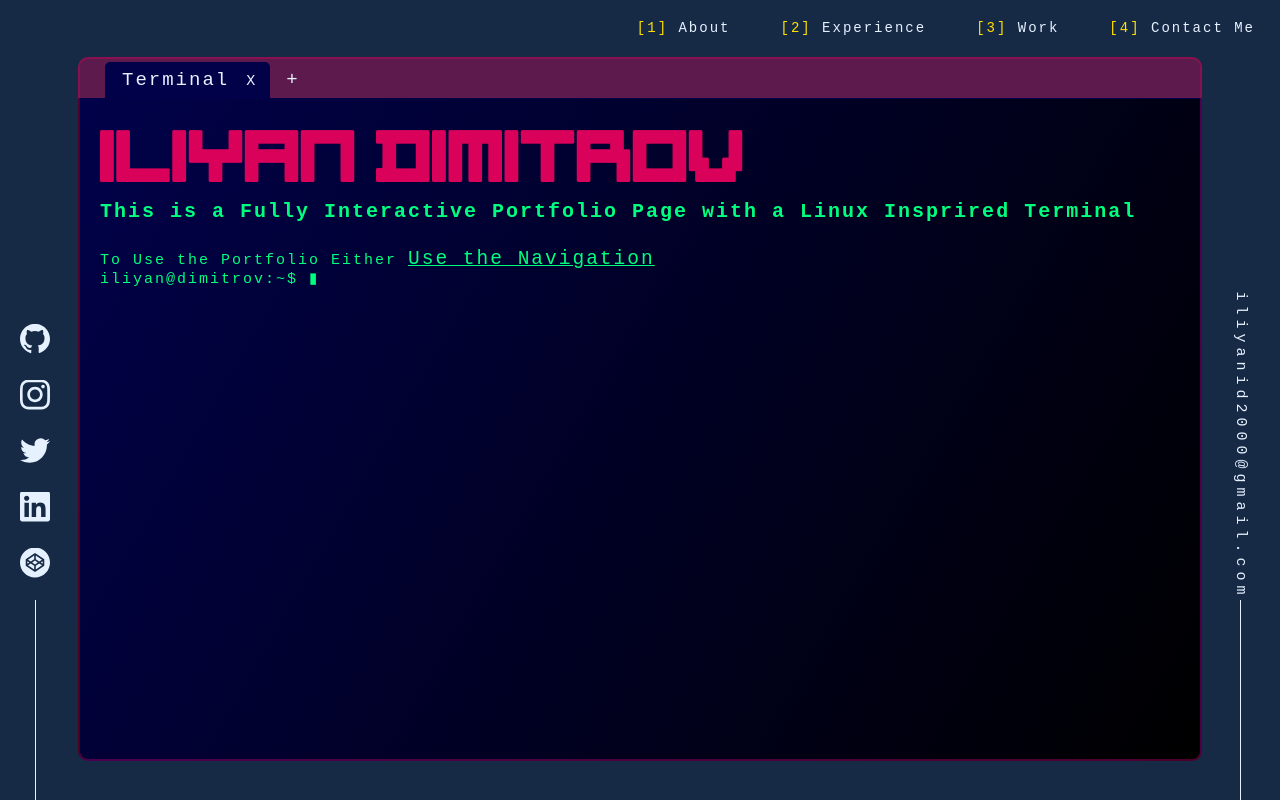
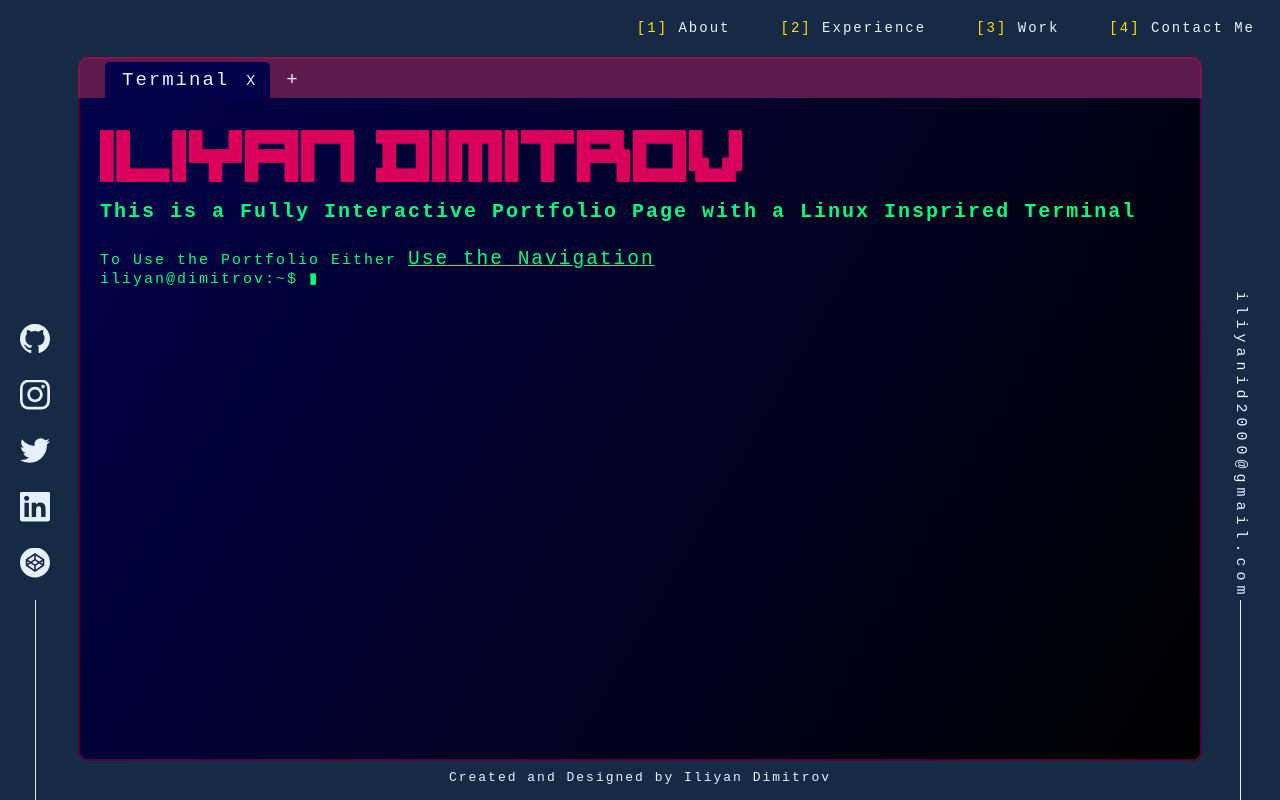
Before and after one commit to IliyanID/Portfolio-Website, a React (Create React App) app in the folder Front-End/: page / in a window 1280 px wide. Built offline with nearby package versions, Linux system fonts and the light colour scheme.

Commit message:
Footer Fix

```diff
--- a/Front-End/src/Containers/App.css
+++ b/Front-End/src/Containers/App.css
@@ -164,7 +164,7 @@ a{
         margin: 0px auto;
         background-color: var(--fontColor);
     }
-    .email,a{
+    .email,.email a{
         cursor:pointer;
 
         width: 40px;
@@ -180,7 +180,7 @@ a{
         letter-spacing: 5px;
         text-decoration:none;
     }
-        .email:hover,a:hover{
+        .email:hover,.email a:hover{
             margin-top:-7px;
             margin-bottom:287px;
             color:var(--yellow);
```
